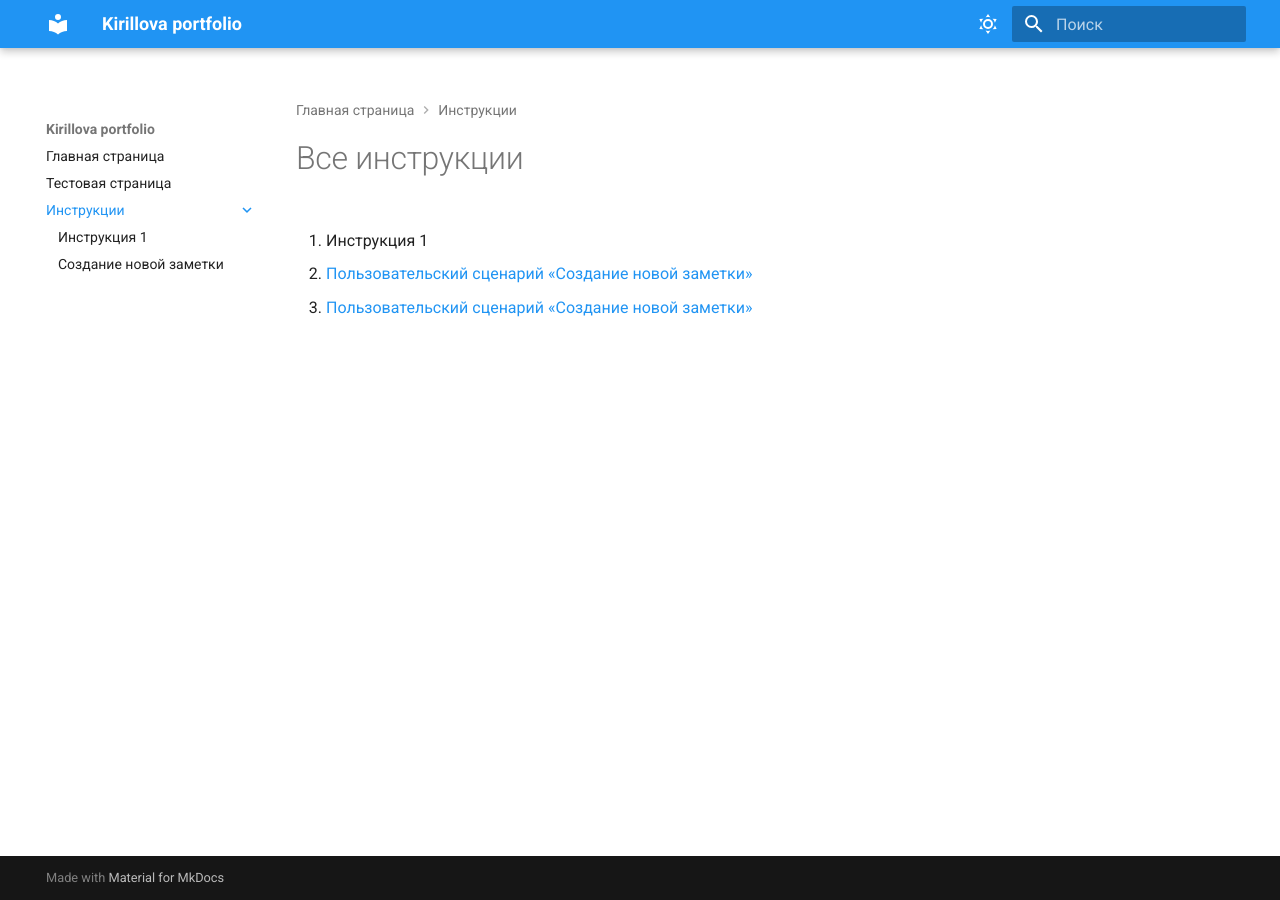
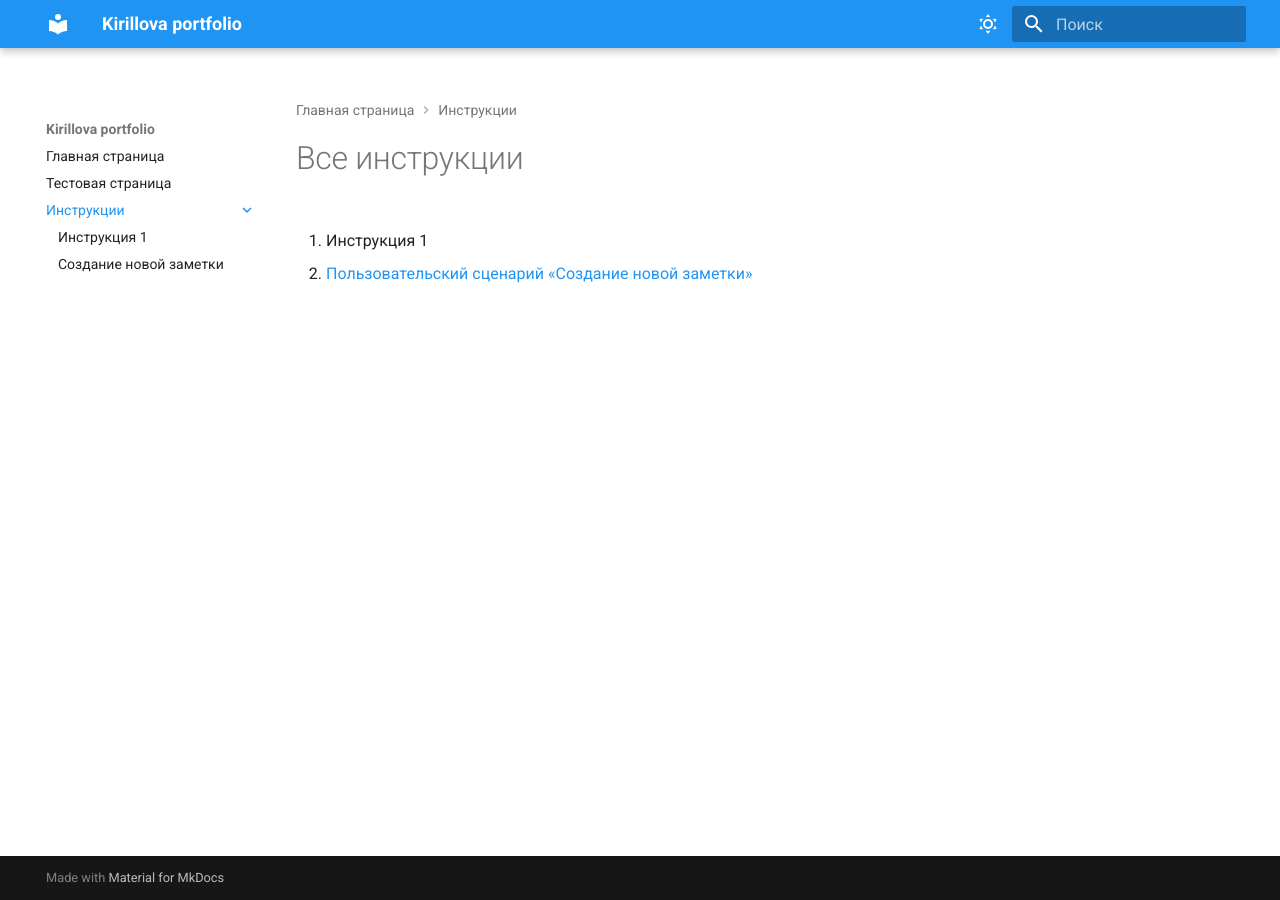
Before and after one commit to Katarina-Kr/my-awesome-doc-project, an MkDocs documentation site: the page built from docs/instruction/index.md, in a window 1280 px wide. Built offline with MkDocs 1.6.1 and Material for MkDocs 9.7.7, drawn with Linux system fonts in a browser that asks for light colours; old or Windows-style settings are respelled for this version of MkDocs.

Commit message:
Update index.md

```diff
--- a/docs/instruction/index.md
+++ b/docs/instruction/index.md
@@ -3,4 +3,3 @@
 1. Инструкция 1
 
 2. [Пользовательский сценарий «Создание новой заметки»](docs/instruction/kkk.md)
-2. [Пользовательский сценарий «Создание новой заметки»](docs/instruction/kkk.md)
```
